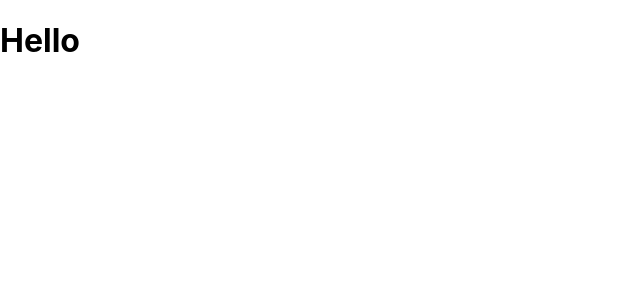
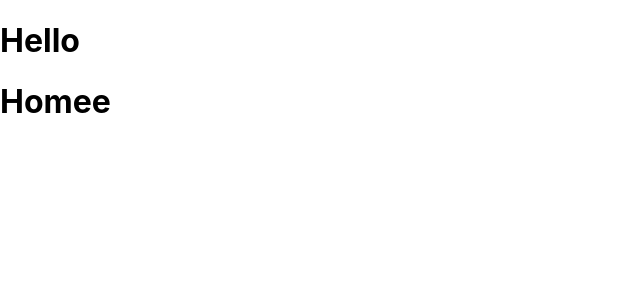
Before and after one commit to dimlil/Real-Estate-Agency, a React (Create React App) app: page / in a window 1280 px wide. Shown: the top 300 px of the page, without its empty margins (0-640 px from the left). Built offline with nearby package versions, Linux system fonts and the light colour scheme.

Commit message:
feat/ added basic navigation

```diff
--- a/package.json
+++ b/package.json
@@ -8,6 +8,7 @@
     "@testing-library/user-event": "^13.5.0",
     "react": "^18.2.0",
     "react-dom": "^18.2.0",
+    "react-router-dom": "^6.3.0",
     "react-scripts": "5.0.1",
     "web-vitals": "^2.1.4"
   },
--- a/src/App.js
+++ b/src/App.js
@@ -1,8 +1,11 @@
+import Navigation from "./Navigation";
+
 
 function App() {
   return (
     <div className="App">
       <h1>Hello</h1>
+      <Navigation />
     </div>
   );
 }
--- /dev/null
+++ b/src/Navigation.js
@@ -0,0 +1,12 @@
+import { BrowserRouter, Routes, Route } from 'react-router-dom'
+import HomePage from './Pages/HomePage/HomePage'
+function Navigation() {
+    return (
+        <BrowserRouter>
+            <Routes >
+                <Route path="/" element={<HomePage />} />
+            </Routes>
+        </BrowserRouter>
+    )
+}
+export default Navigation
```
Also changed, not shown: 1 other file (tests, documents, lock files or other folders).
